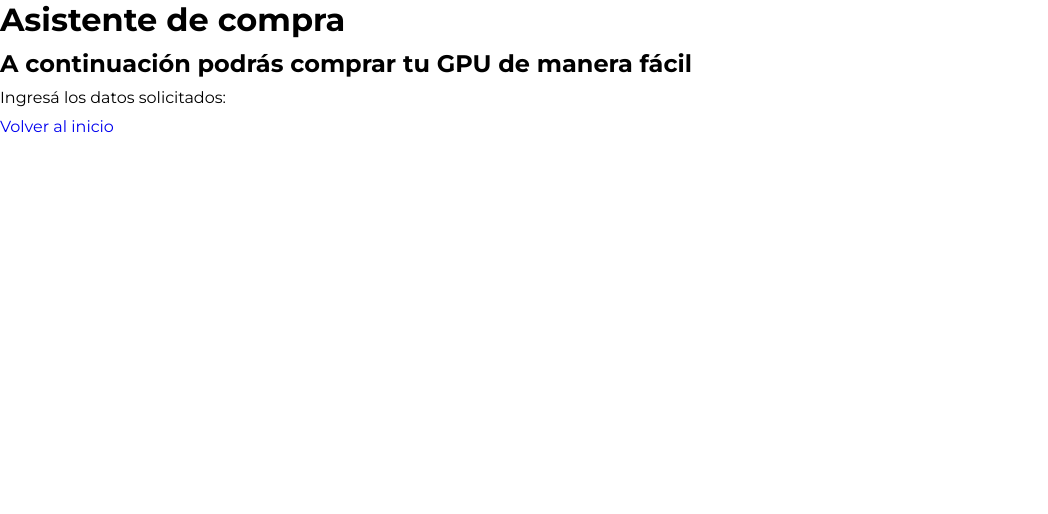
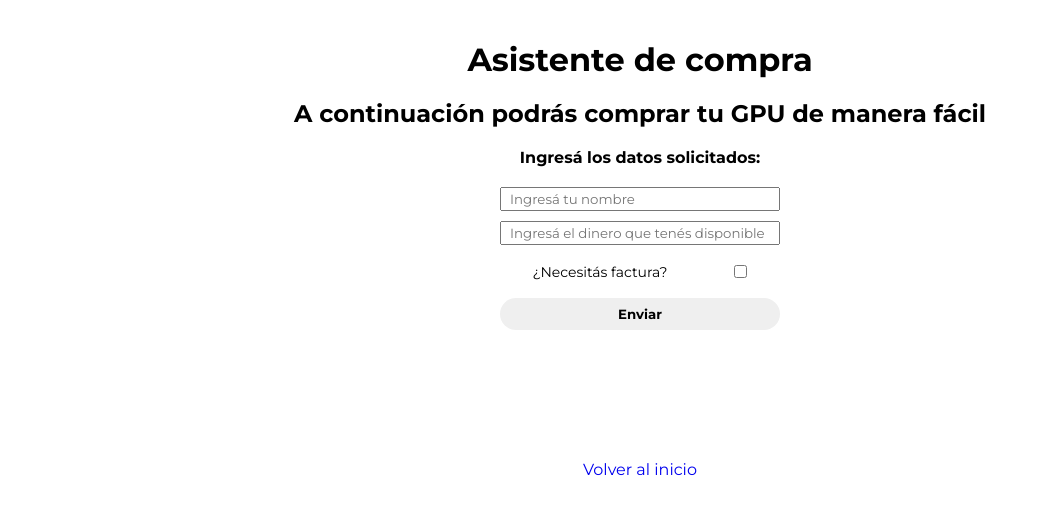
Before and after one commit to gonzalogilparicio/Coderhouse-JS, a plain HTML site: page pages/asistente.html in a window 1280 px wide. Shown: the whole page, without its empty margins (0-1048 px from the left). Drawn offline with Linux system fonts and the light colour scheme.

Commit message:
add styles to all pages

```diff
--- a/css/styles.css
+++ b/css/styles.css
@@ -29,6 +29,14 @@ ul {
 
 .main__index h1 {
     margin-top: 120px;
+}
+
+.main__index h3 {
+    margin-bottom: 60px;
+}
+
+.main__index ul li {
+    margin-block: 10px;
 }
 
 .main__index a:hover {
@@ -90,3 +98,66 @@ ul {
     text-decoration: underline;
     cursor: pointer;
 }
+
+/* ----------------------------- asistente ----------------------------- */
+
+.main__asistente {
+    display: flex;
+    flex-direction: column;
+    align-items: center;
+}
+
+.main__asistente h1,
+h2,
+p {
+    margin-block: 10px;
+}
+
+.main__asistente h1 {
+    margin-top: 40px;
+}
+
+.main__asistente p {
+    font-weight: 600;
+}
+
+.main__asistente__form__factura {
+    display: flex;
+}
+
+.main__asistente__form__factura label {
+    margin: auto;
+    font-size: 14px;
+}
+
+.main__asistente form input {
+    margin-block: 10px;
+    width: 280px;
+}
+
+.main__asistente__form input {
+    display: block;
+    margin: auto;
+}
+
+.main__asistente__form__button {
+    border: none;
+    border-radius: 50px;
+    cursor: pointer;
+    font-weight: 600;
+    padding: 8px 20px;
+    margin-block: 10px;
+}
+
+.main__asistente__form__text {
+    width: 220px;
+    padding: 2px 8px;
+}
+
+.main__asistente__form__factura__checkbox {
+    width: 15px !important;
+}
+
+.main__asistente__index {
+    margin-top: 120px;
+}
--- a/pages/asistente.html
+++ b/pages/asistente.html
@@ -1,5 +1,6 @@
 <!DOCTYPE html>
 <html lang="es">
+
 <head>
     <meta charset="UTF-8" />
     <meta http-equiv="X-UA-Compatible" content="IE=edge" />
@@ -7,11 +8,27 @@
     <title>Curso JS CoderHouse</title>
     <link rel="stylesheet" href="../css/styles.css" />
 </head>
+
 <body>
-    <h1>Asistente de compra</h1>
-    <h2>A continuación podrás comprar tu GPU de manera fácil</h2>
-    <p>Ingresá los datos solicitados:</p>
-    <a href="../index.html">Volver al inicio</a>
+    <main class="main__asistente">
+        <h1>Asistente de compra</h1>
+        <h2>A continuación podrás comprar tu GPU de manera fácil</h2>
+        <p>Ingresá los datos solicitados:</p>
+        <form action="" class="main__asistente__form">
+            <input type="text" name="nombre" id="nombre" placeholder="Ingresá tu nombre"
+                class="main__asistente__form__text">
+            <input type="text" name="dineroDisponible" id="dineroDisponible"
+                placeholder="Ingresá el dinero que tenés disponible" class="main__asistente__form__text">
+            <div class="main__asistente__form__factura">
+                <label for="deseaFactura">¿Necesitás factura?</label>
+                <input type="checkbox" name="deseaFactura" id="deseaFactura"
+                    class="main__asistente__form__factura__checkbox">
+            </div>
+            <input type="submit" value="Enviar" class="main__asistente__form__button">
+        </form>
+        <a href="../index.html" class="main__asistente__index">Volver al inicio</a>
+    </main>
     <script src="../js/main.js"></script>
 </body>
+
 </html>
```
Also changed, not shown: index.html (+1 -1 lines), pages/busqueda.html (+2 -1 lines).
